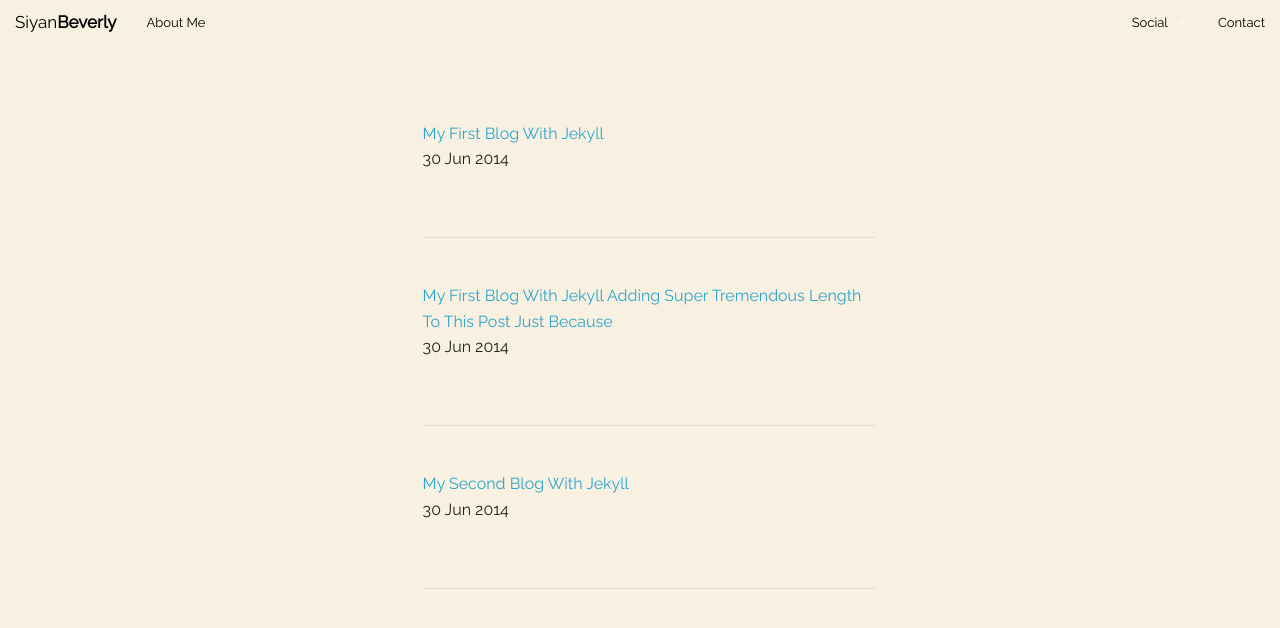
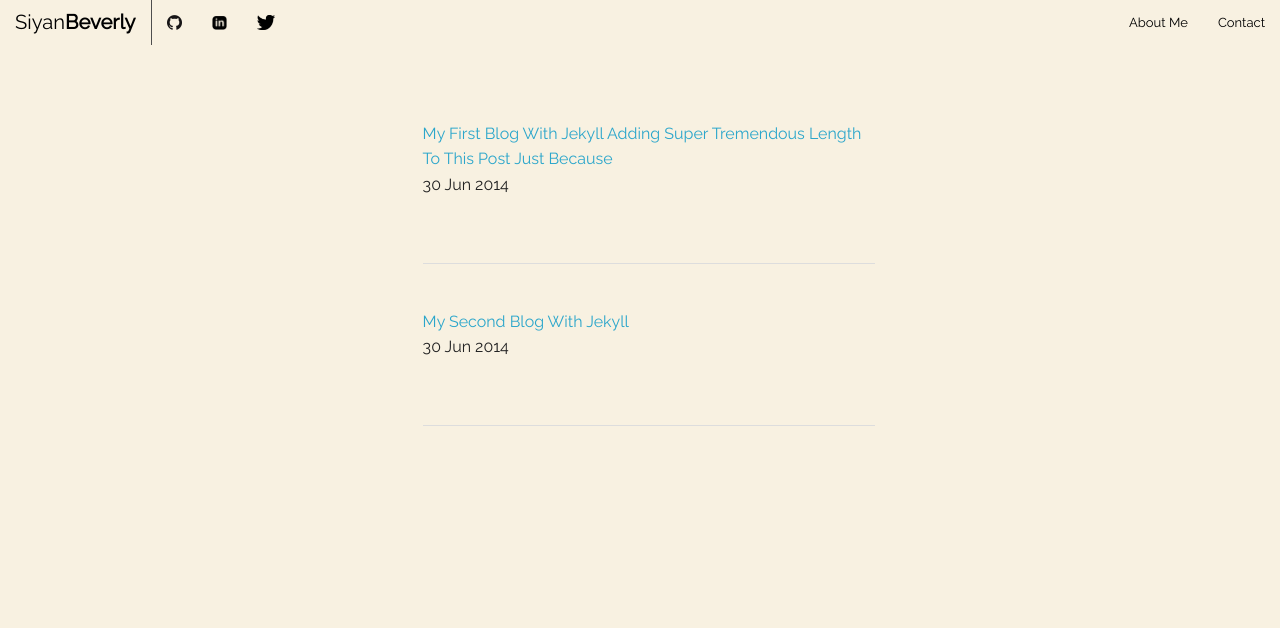
Before and after one commit to sbeverly/sbeverly.github.io, a Jekyll site: the page built from index.html, in a window 1280 px wide. Shown: the top 628 px of the page. Built offline with Jekyll 4.4.1, drawn with Linux system fonts in a browser that asks for light colours; nearby versions of some CDN libraries.

Commit message:
add social icons, alter spacing in post view

```diff
--- a/_layouts/default.html
+++ b/_layouts/default.html
@@ -20,19 +20,15 @@
 	  <section class="top-bar-section">
 	    <!-- Right Nav Section -->
 	    <ul class="right">
-	      <li class="has-dropdown not-click">
-	      	<a href="#">Social</a>
-	      	<ul class="dropdown">
-	      		<li><a href="https://github.com/sbeverly">Github</a></li>
-	      		<li><a href="http://lnkd.in/purq4h">LinkedIn</a> </li>
-	      		<li><a href="https://twitter.com/sxanatos">Twitter</a></li>
-	      	</ul>
-	      </li>
-	      <li><a href="#">Contact</a></li>
+	    	<li><a href="#">About Me</a></li>
+	      	<li><a href="#">Contact</a></li>
 	    </ul>
 
 	    <ul class="left">
-	    	<li><a href="#">About Me</a></li>
+	    	<li class="divider"></li>
+	    	<li><a href="https://github.com/sbeverly"><img class='icon' src="/img/github.png"></a></li>
+	    	<li><a href="http://lnkd.in/purq4h"><img class='icon' src="/img/linkedin.png"></a></li>
+	    	<li><a href="https://twitter.com/sxanatos"><img class='icon' src="/img/twitter.png"></a></li>
 	    </ul>
 	  </section>
 	</nav>
--- a/css/application.css
+++ b/css/application.css
@@ -3,3 +3,9 @@
 	padding: 0;
 	padding-bottom: 5px
 }
+
+.icon {
+	max-height: 30px;
+	max-width: 30px;
+	padding-top: 15px;
+}
```
Also changed, not shown: _posts/2014-6-29-my-first-blog-with-jekyll.textile (deleted, +0 -13 lines), css/foundation.css, img/linkedin.jpg (added), img/linkedin.png (added), img/twitter.png (added).
